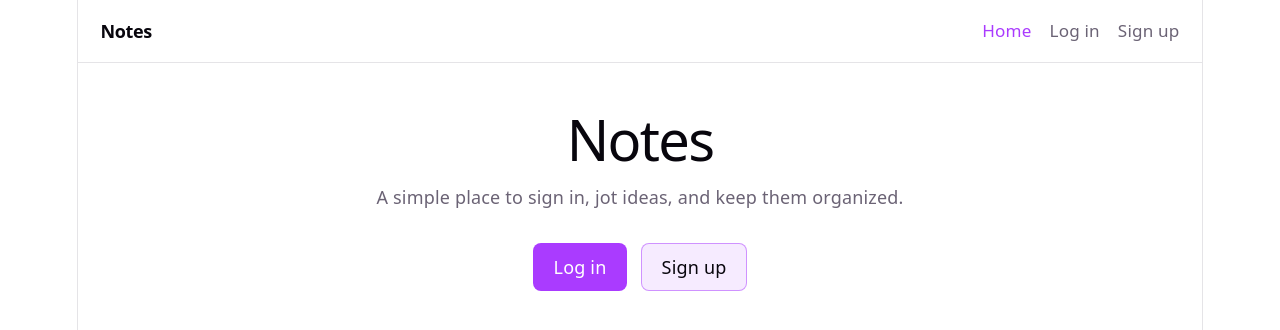
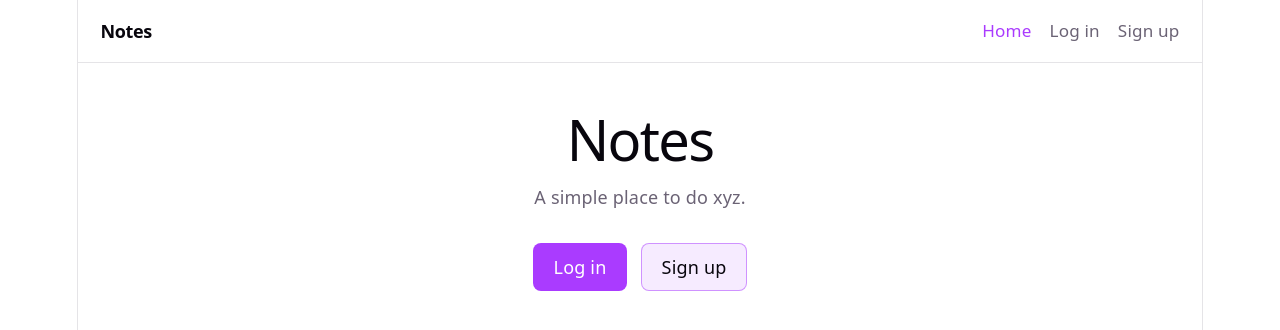
Before and after one commit to scrom-2511/shipr_test_project, a React (Vite) app in the folder frontend/: page / in a window 1280 px wide. Shown: the top 330 px of the page. Built offline with nearby package versions, Linux system fonts and the light colour scheme.

Commit message:
test commit for shipr app

```diff
--- a/frontend/src/pages/Home.tsx
+++ b/frontend/src/pages/Home.tsx
@@ -8,7 +8,7 @@ const Home = () => {
     <div className="home-hero">
       <h1>Notes</h1>
       <p className="home-tagline">
-        A simple place to sign in, jot ideas, and keep them organized.
+        A simple place to do xyz.
       </p>
       {token && user ? (
         <div className="home-actions">
```
